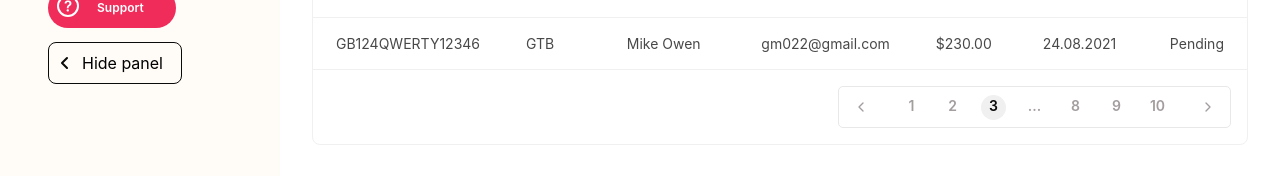
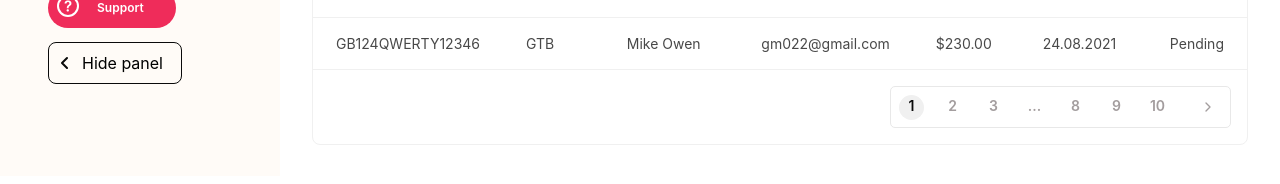
Before and after one commit to alactic/Klasha-dashboard, a React (Create React App) app: page / in a window 1280 px wide. Shown: the part 624-808 px from the top of the page. Built offline with nearby package versions, Linux system fonts and the light colour scheme.

Commit message:
adding functionality to pagination

```diff
--- a/src/pages/transactions/Transactions.jsx
+++ b/src/pages/transactions/Transactions.jsx
@@ -1,5 +1,6 @@
 import React, { useState } from 'react';
 import { FilterIcon, PageLeftIcon, PageRightIcon, SearchIcon } from '../../shared/icons';
+import Pagination from '../../shared/pagination/Pagination';
 import "./Transactions.scss";
 
 const Payload = [
@@ -65,6 +66,8 @@ const Payload = [
      },
 ]
 const TrasactionsHistory = () => {
+    const [currentPage, setCurrentPage] = useState(1);
+
     return (
        <div className="transactions-container">
            <div className="overview">Transaction history</div>
@@ -104,20 +107,12 @@ const TrasactionsHistory = () => {
                    </tbody>
                </table>
            </div>
-           <div className="pagination">
-               <div className="paginate-content">
-               <span className="page-arrow"><PageLeftIcon/></span>
-               <span className="page-no">1</span>
-               <span className="page-no">2</span>
-               <span className="active-page">3</span>
-               <span className="page-no">...</span>
-               <span className="page-no">8</span>
-               <span className="page-no">9</span>
-               <span className="page-no">10</span>
-               <span className="page-arrow"><PageRightIcon/></span>
-               </div>
-           </div>
-       </div>
+           <Pagination totalPages={10}
+                currentPage={currentPage}
+                changeCurrentPage={(e)=>setCurrentPage(e)}
+                nextBtn={<PageRightIcon/>}
+                previousBtn={<PageLeftIcon/>}/>
+        </div>
    )
 }
 
--- a/src/pages/transactions/Transactions.scss
+++ b/src/pages/transactions/Transactions.scss
@@ -84,44 +84,4 @@
       margin-left: 10px;
     }
   }
-  .pagination {
-    display: flex;
-    justify-content: flex-end;
-  }
-  .paginate-content {
-    border: 1px solid $grey-201;
-    border-radius: 5px;
-    display: inline-flex;
-    padding: 7.5px 0;
-    margin: 16px;
-  }
-  .page-no,
-  .active-page {
-    width: 25px;
-    height: 25px;
-    border-radius: 50%;
-    margin: 0 8px;
-    display: flex;
-    justify-content: center;
-  }
-
-  .page-arrow:first-child {
-    margin: 0 27px 0 19px;
-  }
-  .page-arrow:last-child {
-    margin: 0 19px 0 27px;
-  }
-  .page-arrow {
-    display: flex;
-    align-items: center;
-  }
-  .page-no {
-    @include text(600, 14px, 22px, $grey-300);
-  }
-  .active-page {
-    background: $grey-100;
-    border-radius: 20px;
-
-    @include text(600, 14px, 22px, $shade-black);
-  }
 }
--- /dev/null
+++ b/src/shared/pagination/Pagination.jsx
@@ -0,0 +1,96 @@
+import React from "react";
+import { useEffect, useState } from "react";
+import "./Pagination.scss";
+
+const Pagination = ({
+  totalPages,
+  currentPage,
+  changeCurrentPage,
+  nextBtn,
+  previousBtn,
+}) => {
+  const [firstThreeArray, setFirstThreeArray] = useState([1]);
+  const [lastThreeArray, setLastThreeArray] = useState([]);
+  const [showEllipis, setShowEllipis] = useState(true);
+
+  useEffect(() => {
+    let lArray = [];
+    let fArray = [];
+
+    if (totalPages <= 6) {
+      for (var i = 1; i <= totalPages; i++) {
+        fArray.push(i);
+      }
+      setFirstThreeArray(fArray);
+    } else {
+        for (var i = totalPages-2; i <= totalPages; i++) {
+            lArray.push(i)
+          }
+          setLastThreeArray([...lArray])
+      if (currentPage < 3) {
+        setFirstThreeArray([1, 2, 3]);
+      } else if(currentPage < totalPages - 3) { // exclude the last three array
+        let index = 1;
+        for (let j = currentPage-1; j <=currentPage+3; j++) {
+          fArray.push(j);
+          if (index === 3) {
+            break;
+          }
+          index++;
+        }
+         setFirstThreeArray([...fArray]);
+      }else if(currentPage > totalPages - 3) { // when the last three array is clicked
+        for (let j = totalPages-5; j <= totalPages-3; j++) {
+            fArray.push(j);
+          }
+        setFirstThreeArray([...fArray]);
+      }
+    }
+    if (
+        fArray[2] === totalPages - 3 || currentPage+1 >= totalPages-2
+      ) {
+        setShowEllipis(false);
+      } else {
+        setShowEllipis(true);
+      }
+    // eslint-disable-next-line react-hooks/exhaustive-deps
+  }, [currentPage]);
+
+  const showEllipsis = () => {
+    if (showEllipis) {
+      return <span className="page-no">...</span>;
+    }
+  };
+
+  const showPrev = () => {
+    if (currentPage !== 1 && totalPages > 6) {
+      return <span className="page-arrow" onClick={()=>changeCurrentPage(currentPage - 1)}>{previousBtn ? previousBtn : "<"}</span>;
+    }
+  };
+  const showNext = () => {
+    if (currentPage < totalPages && totalPages > 6) {
+      return <span className="page-arrow" onClick={()=>changeCurrentPage(currentPage + 1)}>{nextBtn ? nextBtn : ">"}</span>;
+    }
+  };
+
+  const renderPageNo = (pages) => {
+       return pages.map((no, index) =>(
+            <div key={index}
+              className={`${currentPage === no? "active-page":"page-no"}`}
+              onClick={() => changeCurrentPage(no)}
+            >{no}</div>))
+  }
+
+  return (
+    <div className="pagination-container">
+        <div className="paginate-content">
+          {showPrev()}
+          {renderPageNo(firstThreeArray)}
+          {showEllipsis()}
+          {renderPageNo(lastThreeArray)}
+          {showNext()}
+      </div>
+    </div>
+  );
+};
+export default Pagination;
--- /dev/null
+++ b/src/shared/pagination/Pagination.scss
@@ -0,0 +1,45 @@
+@import "../../assets/mixins.scss";
+@import "../../assets/colors.scss";
+
+.pagination-container {
+  display: flex;
+  justify-content: flex-end;
+  .paginate-content {
+    border: 1px solid $grey-201;
+    border-radius: 5px;
+    display: inline-flex;
+    padding: 7.5px 0;
+    margin: 16px;
+  }
+  .page-no,
+  .active-page {
+    width: 25px;
+    height: 25px;
+    border-radius: 50%;
+    margin: 0 8px;
+    display: flex;
+    justify-content: center;
+    cursor: pointer;
+  }
+
+  .page-arrow:first-child {
+    margin: 0 27px 0 19px;
+  }
+  .page-arrow:last-child {
+    margin: 0 19px 0 27px;
+  }
+  .page-arrow {
+    display: flex;
+    align-items: center;
+    cursor: pointer;
+  }
+  .page-no {
+    @include text(600, 14px, 22px, $grey-300);
+  }
+  .active-page {
+    background: $grey-100;
+    border-radius: 20px;
+
+    @include text(600, 14px, 22px, $shade-black);
+  }
+}
```
